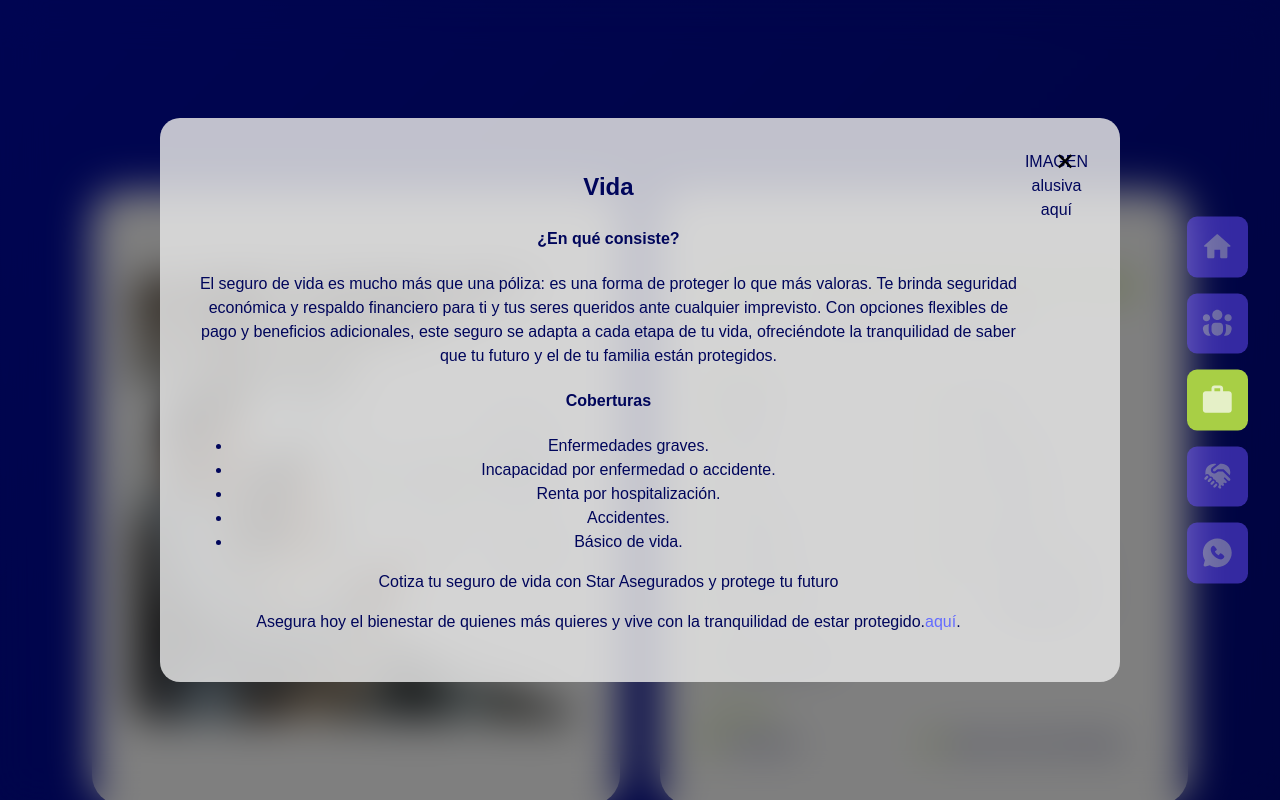
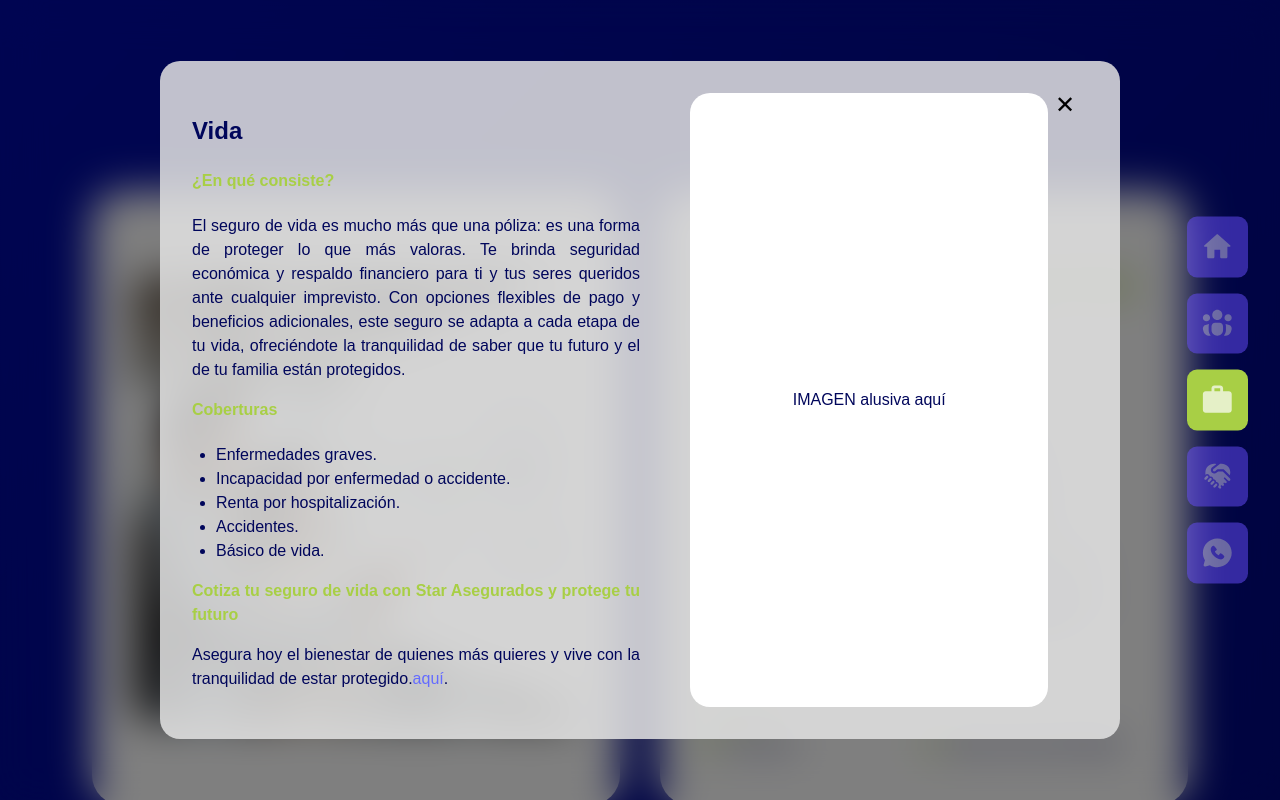
Before and after one commit to caopdecode/StarAseguradosWebV2, a React (Vite) app: page / in a window 1280 px wide. Both pictures are taken after a click on the button "Vida". Shown: the part 1535-2335 px from the top of the page. Built offline with nearby package versions, Linux system fonts and the light colour scheme.

Commit message:
ModalServices Update

```diff
--- a/src/App.css
+++ b/src/App.css
@@ -295,6 +295,37 @@ body {
   color: #00065B;
   position: relative;
 }
+
+.modal-left{
+  text-align: justify;
+  width: 50%;
+}
+
+.modal-left h4 {
+  margin-top: 1rem;
+  color: #A8CF45;
+}
+
+.modal-left ul {
+  padding-left: 1.5rem;
+}
+
+.modal-left .cta {
+  font-weight: bold;
+  color: #A8CF45;
+  margin-top: 1rem;
+}
+
+.modal-right{
+  width: 40%;
+  display: flex;
+  justify-content: center;
+  align-items: center;
+  background-color: white;
+  margin-left: 50px;
+  border-radius: 20px;
+}
+
 .close-btn {
   position: absolute;
   top: 1rem;
```
